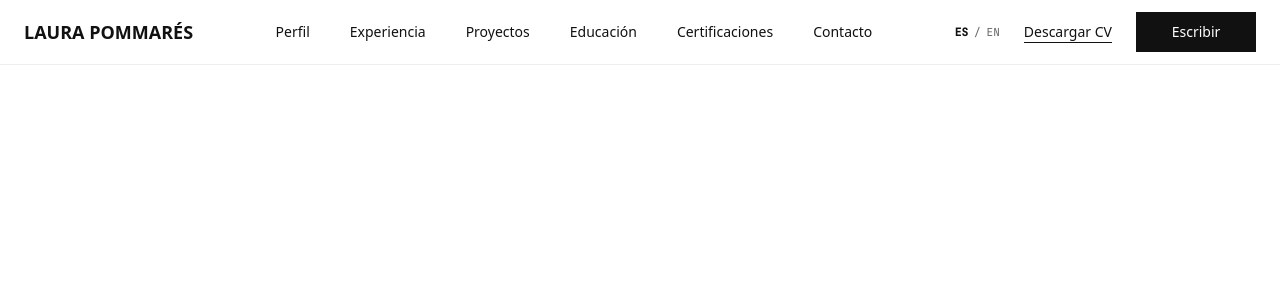
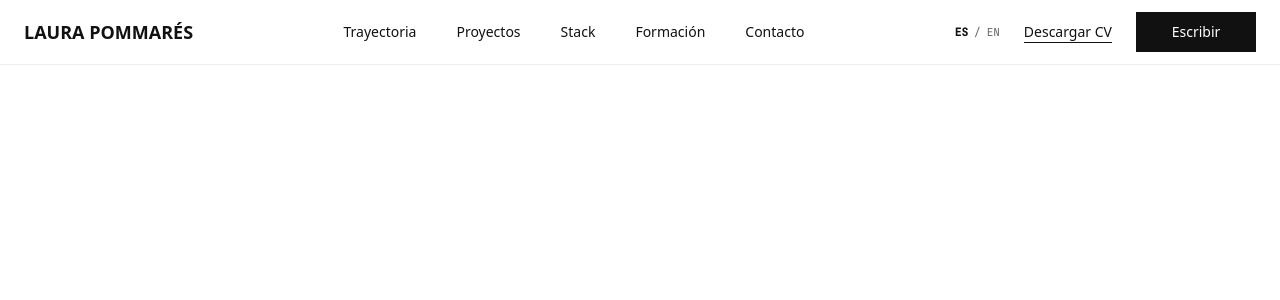
Before and after one commit to laupommares/laura-pommares, a Next.js app: page / in a window 1280 px wide. Shown: the top 300 px of the page. Built offline with nearby package versions, Linux system fonts and the light colour scheme; no server answers.

Commit message:
change header links

```diff
--- a/messages/en.json
+++ b/messages/en.json
@@ -2,11 +2,10 @@
   "Nav": {
     "brand": "LAURA POMMARÉS",
     "links": {
-      "experience": "Experience",
+      "trajectory": "Background",
       "projects": "Projects",
-      "profile": "Profile",
+      "stack": "Stack",
       "education": "Education",
-      "certifications": "Certifications",
       "contact": "Contact"
     },
     "downloadCv": "Download CV",
--- a/messages/es.json
+++ b/messages/es.json
@@ -2,11 +2,10 @@
   "Nav": {
     "brand": "LAURA POMMARÉS",
     "links": {
-      "experience": "Experiencia",
+      "trajectory": "Trayectoria",
       "projects": "Proyectos",
-      "profile": "Perfil",
-      "education": "Educación",
-      "certifications": "Certificaciones",
+      "stack": "Stack",
+      "education": "Formación",
       "contact": "Contacto"
     },
     "downloadCv": "Descargar CV",
--- a/src/components/NavHeader.tsx
+++ b/src/components/NavHeader.tsx
@@ -17,17 +17,11 @@ export default async function NavHeader() {
           {t("brand")}
         </a>
         <nav className="hidden md:flex items-center gap-10">
-                    <a
+          <a
             className="text-sm font-medium hover:text-accent transition-colors"
             href="#perfil"
           >
-            {t("links.profile")}
-          </a>
-          <a
-            className="text-sm font-medium hover:text-accent transition-colors"
-            href="#experiencia"
-          >
-            {t("links.experience")}
+            {t("links.trajectory")}
           </a>
           <a
             className="text-sm font-medium hover:text-accent transition-colors"
@@ -37,15 +31,15 @@ export default async function NavHeader() {
           </a>
           <a
             className="text-sm font-medium hover:text-accent transition-colors"
+            href="#stack"
+          >
+            {t("links.stack")}
+          </a>
+          <a
+            className="text-sm font-medium hover:text-accent transition-colors"
             href="#educacion"
           >
             {t("links.education")}
-          </a>
-          <a
-            className="text-sm font-medium hover:text-accent transition-colors"
-            href="#certificaciones"
-          >
-            {t("links.certifications")}
           </a>
           <a
             className="text-sm font-medium hover:text-accent transition-colors"
--- a/src/components/SiteFooter.tsx
+++ b/src/components/SiteFooter.tsx
@@ -2,6 +2,7 @@ import { getTranslations } from "next-intl/server";
 
 export default async function SiteFooter() {
   const t = await getTranslations("Footer");
+
   const tCv = await getTranslations("Cv");
 
   return (
--- a/src/components/TechStackSection.tsx
+++ b/src/components/TechStackSection.tsx
@@ -7,7 +7,7 @@ export default async function TechStackSection() {
   const categories = t.raw("categories") as CategoryItem[];
 
   return (
-    <section className="py-16 bg-surface-alt border-y border-subtle reveal">
+    <section className="py-16 bg-surface-alt border-y border-subtle reveal" id="stack">
       <div className="px-margin-mobile max-w-container-max mx-auto">
         <div className="grid grid-cols-1 md:grid-cols-4 gap-12">
           {categories.map((cat) => (
```
